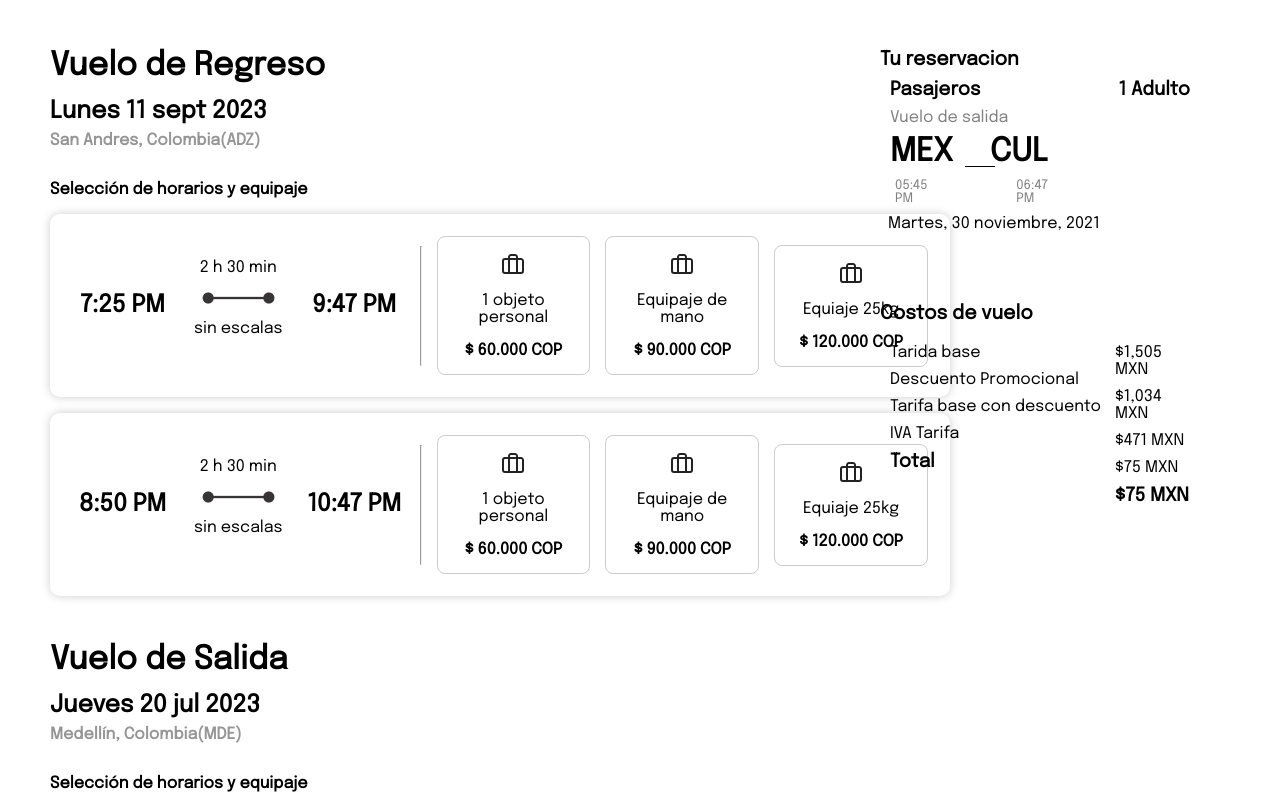
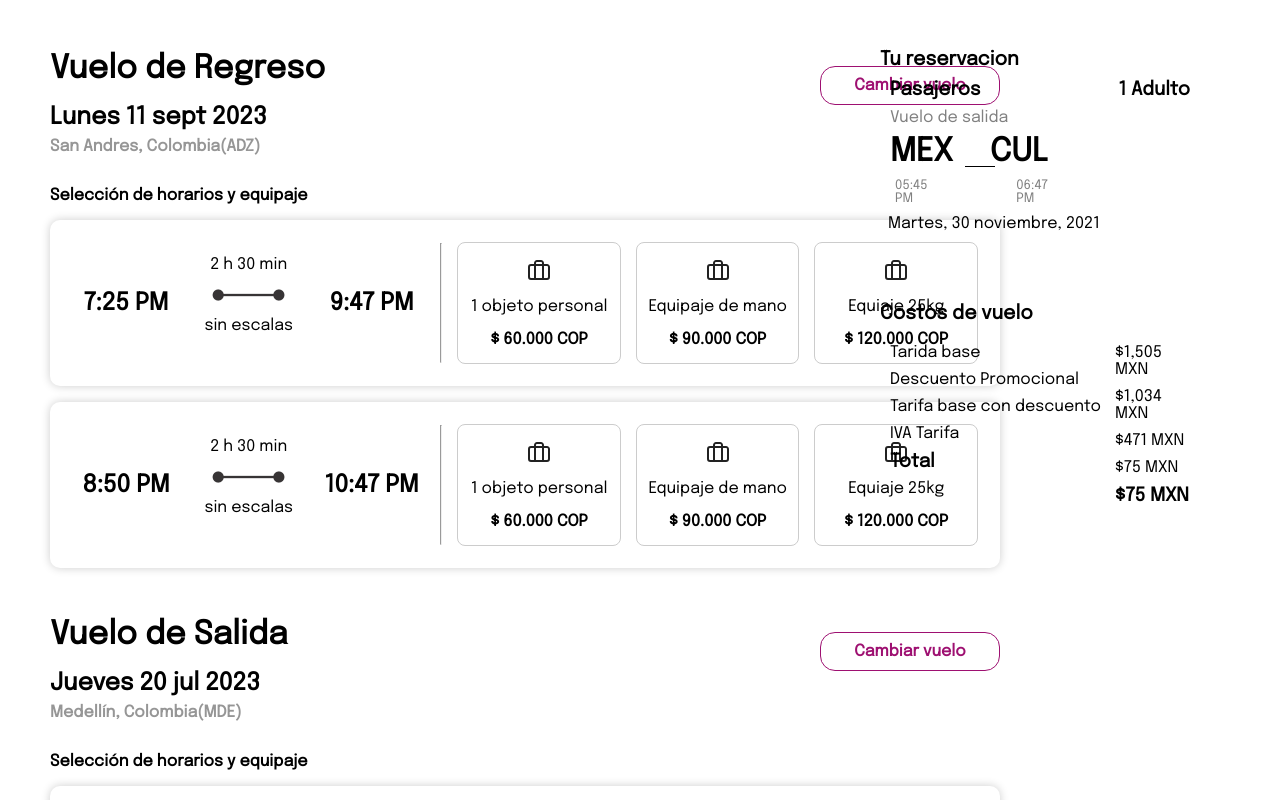
Before and after one commit to 02Alexis/tickets_airport-Sprint2, a React (Create React App) app: page /flightDetail in a window 1280 px wide. Shown: the top 800 px of the page. Built offline with nearby package versions, Linux system fonts and the light colour scheme.

Commit message:
Creación de nueva rutos Selección de asientos

```diff
--- a/src/Routes/AppRouter.jsx
+++ b/src/Routes/AppRouter.jsx
@@ -3,6 +3,7 @@ import { BrowserRouter, Route, Routes } from "react-router-dom";
 import App from "../components/app/App";
 import FlightDetail from "../pages/FlightDetail";
 import NotFoundPage from "../pages/NotFoundPage";
+import SeatSelection from "../pages/SeatSelection";
 
 const AppRouter = () => {
   return (
@@ -10,6 +11,7 @@ const AppRouter = () => {
       <Routes>
         <Route index element={<App />} />
         <Route path="/flightDetail" element={<FlightDetail />} />
+        <Route path="/seatSelection" element={<SeatSelection />} />
         <Route path="*" element={<NotFoundPage />} />
       </Routes>
     </BrowserRouter>
--- a/src/components/arrivalsFlights/ArrivalsFlight.jsx
+++ b/src/components/arrivalsFlights/ArrivalsFlight.jsx
@@ -1,13 +1,16 @@
 import React from "react";
-import { StyleArrivals } from "./StylesArrivalsFlight";
-import { StyledDate } from "../departureFlight/StylesDeparture";
+import { StyleArrivals, StyleBottonArrivals } from "./StylesArrivalsFlight";
+import { StyledContainer, StyledDate } from "../departureFlight/StylesDeparture";
 import CardDateArrivals from "./CardDateArrivals";
 
 const ArrivalsFlight = () => {
   return (
     <div>
       <StyledDate>
+        <StyledContainer>
         <h1>Vuelo de Regreso</h1>
+        <StyleBottonArrivals>Cambiar vuelo</StyleBottonArrivals>
+        </StyledContainer>
         <h2>Lunes 11 sept 2023</h2>
         <h4>San Andres, Colombia(ADZ)</h4>
         <p>Selección de horarios y equipaje</p>
--- a/src/components/arrivalsFlights/StyledCardDateArrivals.jsx
+++ b/src/components/arrivalsFlights/StyledCardDateArrivals.jsx
@@ -6,5 +6,5 @@ border-radius: 10px;
 box-shadow: 0px 0px 10px rgba(0, 0, 0, 0.2);
 padding: 20px;
 margin-bottom: 1rem;
-width: 900px;
+width: 950px;
 `;
--- a/src/components/arrivalsFlights/StylesArrivalsFlight.jsx
+++ b/src/components/arrivalsFlights/StylesArrivalsFlight.jsx
@@ -1,4 +1,27 @@
 import styled from "styled-components"
+
+export const StyleBottonArrivals = styled.div`
+  border-radius: 15px;
+  border: 1px solid #9e1071;
+  backgroundcolor: transparent;
+  padding: 10px 16px;
+  margintop: 1rem;
+  margin-top: 1rem;
+  margin-left: auto;
+  font-size: 16px;
+  font-weight: bold;
+  width: 180px;
+  color: #9e1071;
+  display: flex;
+  justify-content: center;
+  align-items: center;
+
+  &:hover {
+    background-color: #9e1071;
+    cursor: pointer;
+    color: white;
+    }
+`;
 
 export const StyleArrivals = styled.div`
 margin-bottom: 3rem;
--- a/src/components/departureFlight/DepartureFlight.jsx
+++ b/src/components/departureFlight/DepartureFlight.jsx
@@ -1,16 +1,20 @@
 import React from "react";
-import { StyleDeparture, StyledDate } from "./StylesDeparture";
+import { StyleBottonDeparture, StyleDeparture, StyledContainer, StyledDate } from "./StylesDeparture";
 import CardDateBaggage from "./CardDateBaggage";
 
 const DepartureFlight = () => {
   return (
     <div>
       <StyledDate>
+        <StyledContainer>
         <h1>Vuelo de Salida</h1>
+        <StyleBottonDeparture>Cambiar vuelo</StyleBottonDeparture>
+        </StyledContainer>
         <h2>Jueves 20 jul 2023</h2>
         <h4>Medellín, Colombia(MDE)</h4>
         <p>Selección de horarios y equipaje</p>
       </StyledDate>
+
       <StyleDeparture>
         <CardDateBaggage/>
       </StyleDeparture>
--- a/src/components/departureFlight/StylesDeparture.jsx
+++ b/src/components/departureFlight/StylesDeparture.jsx
@@ -1,4 +1,34 @@
-import styled from "styled-components"
+import styled from "styled-components";
+
+
+export const StyledContainer = styled.div`
+  display: flex;
+  align-items: center;
+  width: 950px;
+`;
+
+export const StyleBottonDeparture = styled.div`
+  border-radius: 15px;
+  border: 1px solid #9e1071;
+  backgroundcolor: transparent;
+  padding: 10px 16px;
+  margintop: 1rem;
+  margin-top: 1rem;
+  margin-left: auto;
+  font-size: 16px;
+  font-weight: bold;
+  width: 180px;
+  color: #9e1071;
+  display: flex;
+  justify-content: center;
+  align-items: center;
+
+  &:hover {
+    background-color: #9e1071;
+    cursor: pointer;
+    color: white;
+    }
+`;
 
 export const StyledDate = styled.div`
   margin-bottom: 1rem;
@@ -18,7 +48,6 @@ p {
     font-weight: bold;
     margin-bottom: 1rem;
   }
-
 `;
 export const StyleDeparture = styled.div`
 margin-bottom: 3rem;
--- /dev/null
+++ b/src/components/seatSelection/SeatSelectionDeparture.jsx
@@ -0,0 +1,12 @@
+import React from 'react';
+
+
+const SeatSelectionDeparture = () => {
+    return (
+        <>
+       <h1>Seat Selection Departure</h1>
+        </>
+    )
+}
+
+export default SeatSelectionDeparture
--- /dev/null
+++ b/src/pages/SeatSelection.jsx
@@ -0,0 +1,14 @@
+import React from 'react';
+import GlobalStyled from '../components/app/StyledApp'
+import SeatSelectionDeparture from '../components/seatSelection/SeatSelectionDeparture';
+
+const SeatSelection = () => {
+    return (
+        <>
+        <GlobalStyled />
+        <SeatSelectionDeparture/>
+        </>
+    )
+}
+
+export default SeatSelection
```
Lines whose indentation alone changed are shown as unchanged.
